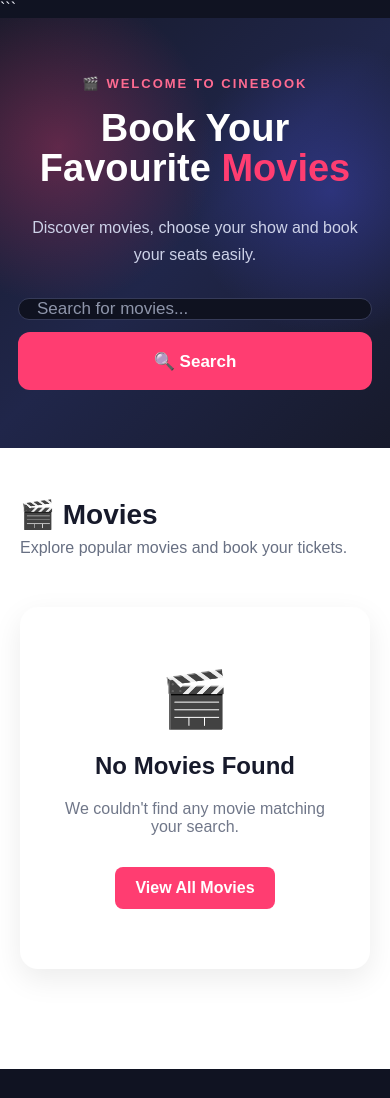
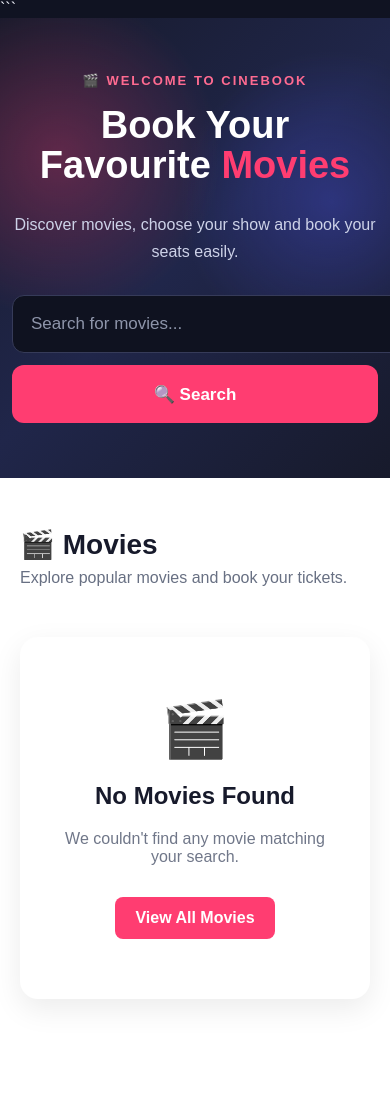
Before and after one commit to tanishkgupta181/CineBook-Django, a Django app: page / in a window 390 px wide; the page is wider, and only the part inside the window is pictured. Shown: the part 145-1243 px from the top of that part. Run offline with Django 5.2, Linux system fonts and the light colour scheme; the visitor is signed in with stand-in values (Sample User, id 1); data that the repository does not hold is empty; parts of the project's set-up code (start-up, migrations or seed data) failed here and were passed over.

Commit message:
Fix mobile search container width

```diff
--- a/static/css/style.css
+++ b/static/css/style.css
@@ -1497,3 +1497,41 @@
         box-sizing: border-box !important;
     }
 }
+
+@media (max-width: 700px) {
+    .cine-hero {
+        padding-left: 12px !important;
+        padding-right: 12px !important;
+    }
+
+    .cine-hero .hero-content {
+        width: 100% !important;
+        max-width: none !important;
+    }
+
+    .cine-hero .movie-search {
+        width: 100% !important;
+        max-width: none !important;
+        margin-left: 0 !important;
+        margin-right: 0 !important;
+    }
+
+    .cine-hero .movie-search input {
+        width: 100vw !important;
+        max-width: none !important;
+        min-width: 0 !important;
+        margin-left: 0 !important;
+        margin-right: 0 !important;
+        height: 58px !important;
+        padding: 0 18px !important;
+        font-size: 17px !important;
+        display: block !important;
+        flex: none !important;
+        box-sizing: border-box !important;
+    }
+
+    .cine-hero .movie-search button {
+        width: 100% !important;
+        height: 58px !important;
+    }
+}
```
